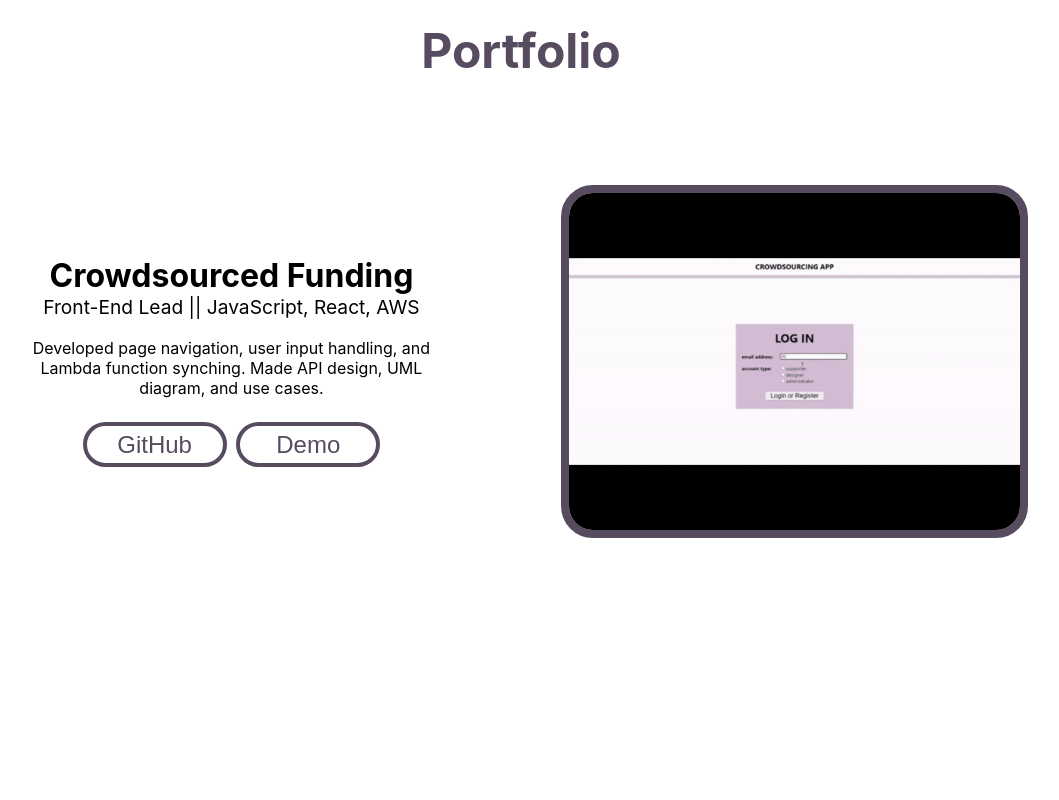
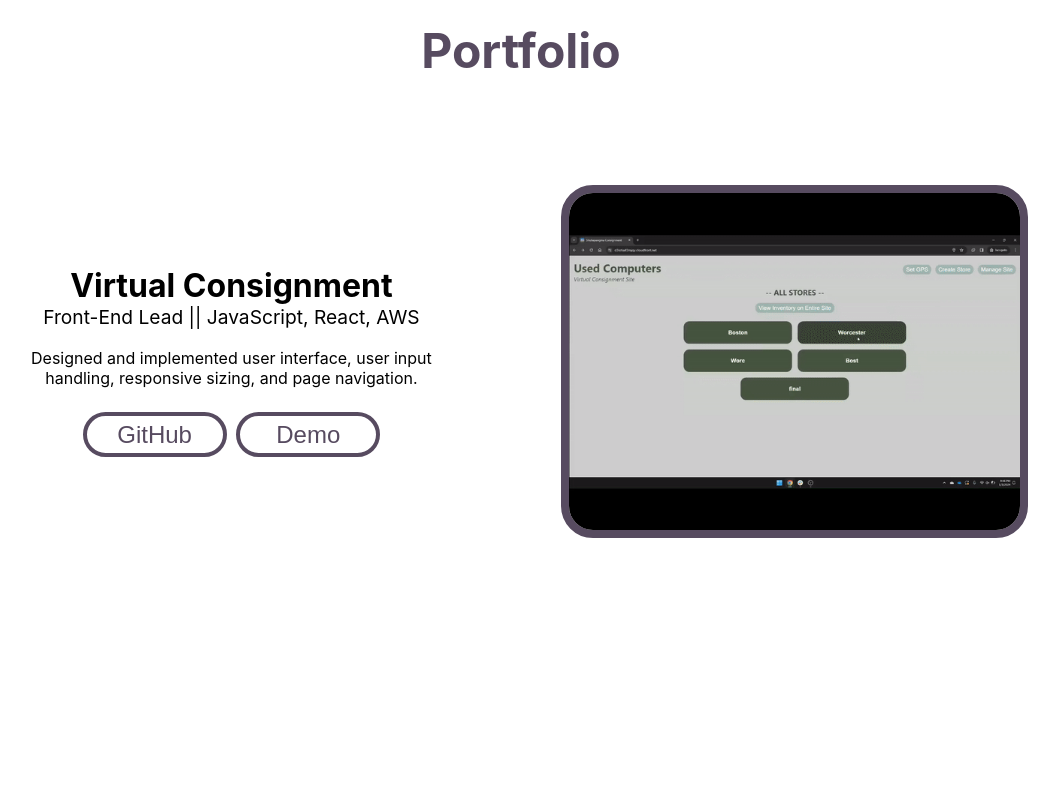
Before and after one commit to jennatripoli/jennatripoli.github.io, a React (Create React App) app: page / in a window 1280 px wide. Shown: the part 2540-3340 px from the top of the page, without its empty margins (119-1178 px from the left). Built offline with nearby package versions, Linux system fonts and the light colour scheme.

Commit message:
Add consignment project

```diff
--- a/src/App.js
+++ b/src/App.js
@@ -1,5 +1,6 @@
 import profile from './media/profile.jpg';
 import resume from './media/Resume.pdf'
+import consignment from './media/consignment.gif';
 import crowdsourcing from './media/crowdsourcing.gif';
 import studybuddy from './media/studybuddy.gif';
 import ninjase from './media/ninjase.gif';
@@ -124,6 +125,20 @@ function App() {
       <div className="Portfolio">
         <section className="Project" id="Crowdsourced-funding">
           <label className="Portfolio-title">Portfolio</label>
+          <div className="Project-info">
+            <div className="Project-text">
+              <label className="Project-title">Virtual Consignment</label>
+              <label className="Project-subtitle">Front-End Lead || JavaScript, React, AWS</label>
+              <label>Designed and implemented user interface, user input handling, responsive sizing, and page navigation.</label>
+              <div className="Project-buttons">
+                <a href="https://github.com/jennatripoli/consignment" target="_blank" rel="noopener noreferrer"><button className="Project-button">GitHub</button></a>
+                <a href="https://www.youtube.com/watch?v=EqWgtIKOObE" target="_blank" rel="noopener noreferrer"><button className="Project-button">Demo</button></a>
+              </div>
+            </div>
+            <img className="Project-media" alt="" src={consignment} />
+          </div>
+        </section>
+        <section className="Project" id="Crowdsourced-funding">
           <div className="Project-info">
             <div className="Project-text">
               <label className="Project-title">Crowdsourced Funding</label>
```
Also changed, not shown: src/media/consignment.gif (added).
